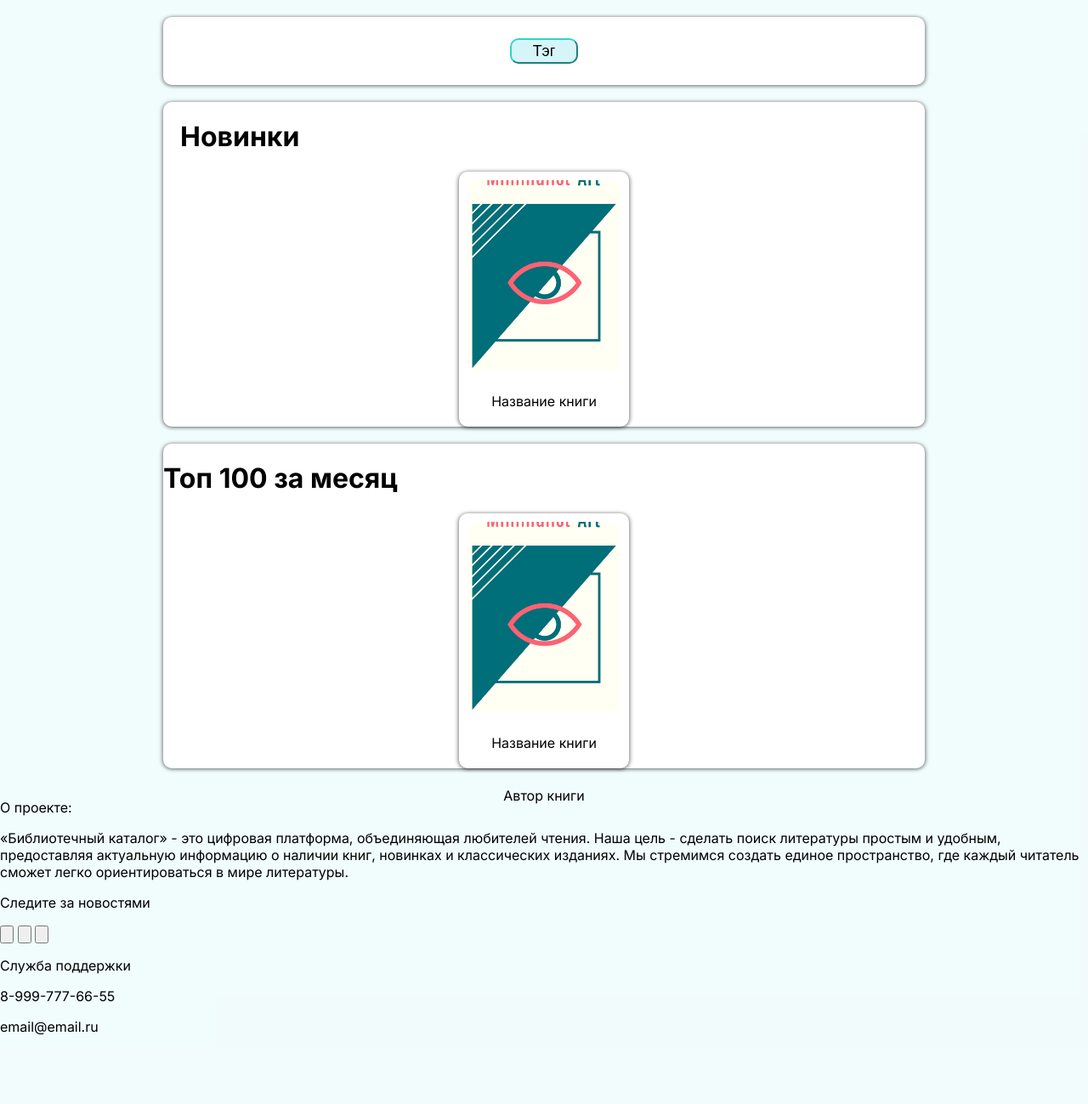
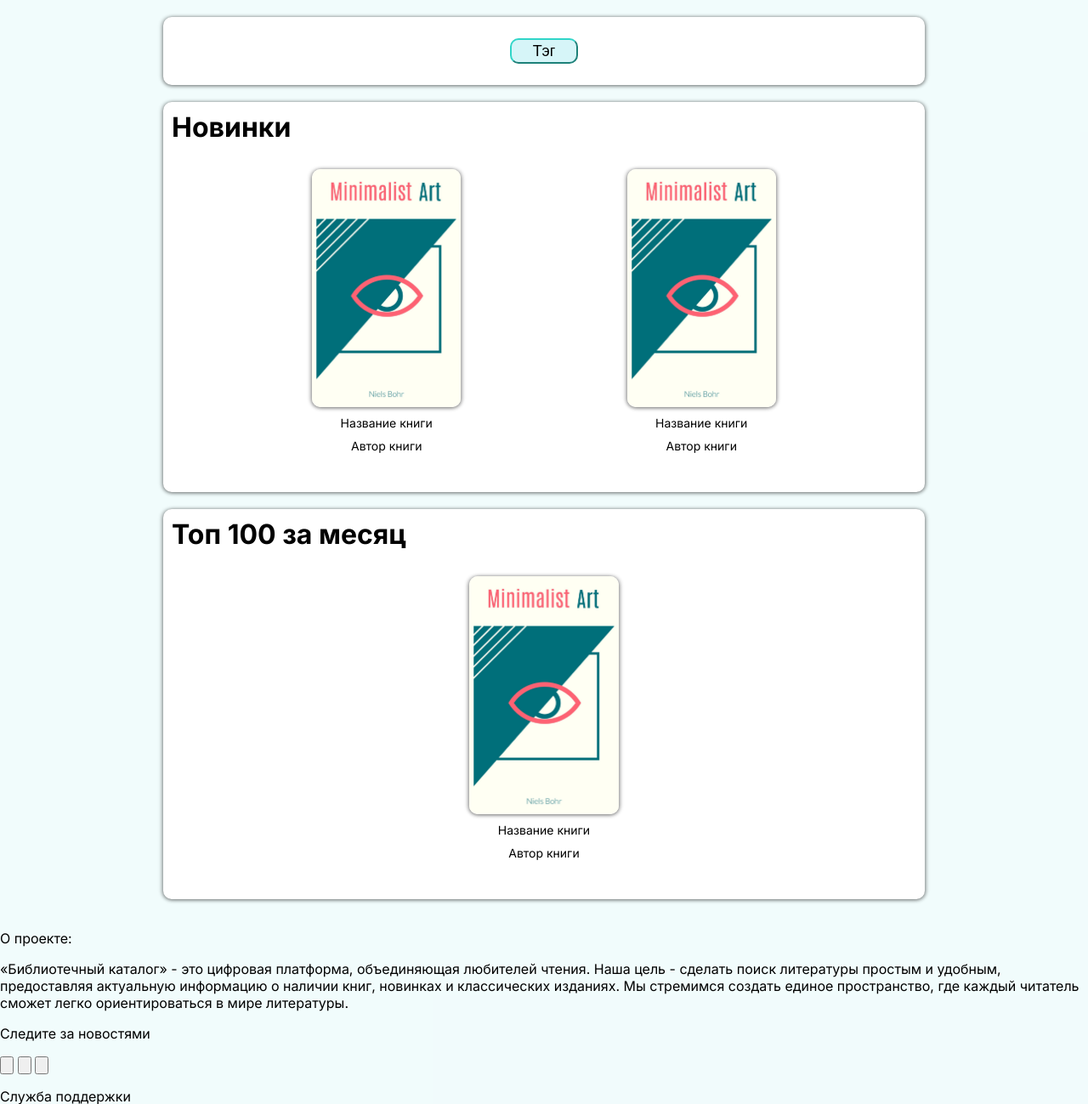
Before and after one commit to firecx/library-catalog, a PHP site: page / in a window 1280 px wide. Shown: the part 100-1399 px from the top of the page at 85% size. Before the commit the page ends 1318 px from the top, so only its background shows below. Run offline with PHP 8.4, Linux system fonts and the light colour scheme.

Commit message:
edit style

```diff
--- a/frontend/css/style.css
+++ b/frontend/css/style.css
@@ -131,7 +131,7 @@ main {
     font-size: 18px;
 }
 
-.new-books-panel {
+.books-panel {
     width: 100%;
     background-color: #FFFFFF;
     border-radius: 10px;
@@ -141,8 +141,9 @@ main {
         0 2px 4px rgba(0, 0, 0, 0.25);  /* снизу */
 }
 
-.new-books-panel-label {
-    padding: 0 20px;
+.books-panel-label {
+    margin: 0px;
+    padding: 10px;
 }
 
 .books-case {
@@ -151,37 +152,38 @@ main {
     align-items: center;
     justify-content: space-evenly;
     gap: 20px;
+    padding: 10px;
 }
 
 .book-card {
-    width: 200px;
-    height: 300px;
-    background-color: #FFFFFF;
+    width: auto;
+    height: 380px;
     border-radius: 10px;
     display: flex;
     flex-direction: column;
     align-items: center;
     gap: 10px;
     padding: 10px 10px;
-    box-shadow:
+    font-size: 14px;
+}
+
+.book-cover {
+    width: auto;
+    height: 280px;
+    object-fit: cover;
+    border-radius: 10px;
+        box-shadow:
         -2px 0 4px rgba(0, 0, 0, 0.25), /* слева */
         2px 0 4px rgba(0, 0, 0, 0.25),  /* справа */
         0 2px 4px rgba(0, 0, 0, 0.25);  /* снизу */
 }
 
-.book-cover {
-    width: 100%;
-    height: 80%;
-    object-fit: cover;
-    border-radius: 10px;
+.book-name {
+    padding: 0px;
+    margin: 0px;
 }
 
-.top-books-panel {
-    width: 100%;
-    background-color: #FFFFFF;
-    border-radius: 10px;
-    box-shadow:
-        -2px 0 4px rgba(0, 0, 0, 0.25), /* слева */
-        2px 0 4px rgba(0, 0, 0, 0.25),  /* справа */
-        0 2px 4px rgba(0, 0, 0, 0.25);  /* снизу */
+.book-author {
+    padding: 0px;
+    margin: 0px;
 }
--- a/frontend/index.html
+++ b/frontend/index.html
@@ -29,9 +29,14 @@
             <div class="tags-panel">
                 <button class="tag-button" type="submit">Тэг</button>
             </div>
-            <div class="new-books-panel">
-                <h1 class="new-books-panel-label">Новинки</h1>
+            <div class="books-panel">
+                <h1 class="books-panel-label">Новинки</h1>
                 <div class="books-case">
+                    <div class="book-card">
+                        <img class="book-cover" src="images/book-cover.jpg" alt="обложка книги">
+                        <p class="book-name">Название книги</p>
+                        <p class="book-author">Автор книги</p>
+                    </div>
                     <div class="book-card">
                         <img class="book-cover" src="images/book-cover.jpg" alt="обложка книги">
                         <p class="book-name">Название книги</p>
@@ -39,8 +44,8 @@
                     </div>
                 </div>
             </div>
-            <div class="top-books-panel">
-                <h1 class="top-books-panel-label">Топ 100 за месяц</h1>
+            <div class="books-panel">
+                <h1 class="books-panel-label">Топ 100 за месяц</h1>
                 <div class="books-case">
                     <div class="book-card">
                         <img class="book-cover" src="images/book-cover.jpg" alt="обложка книги">
```
